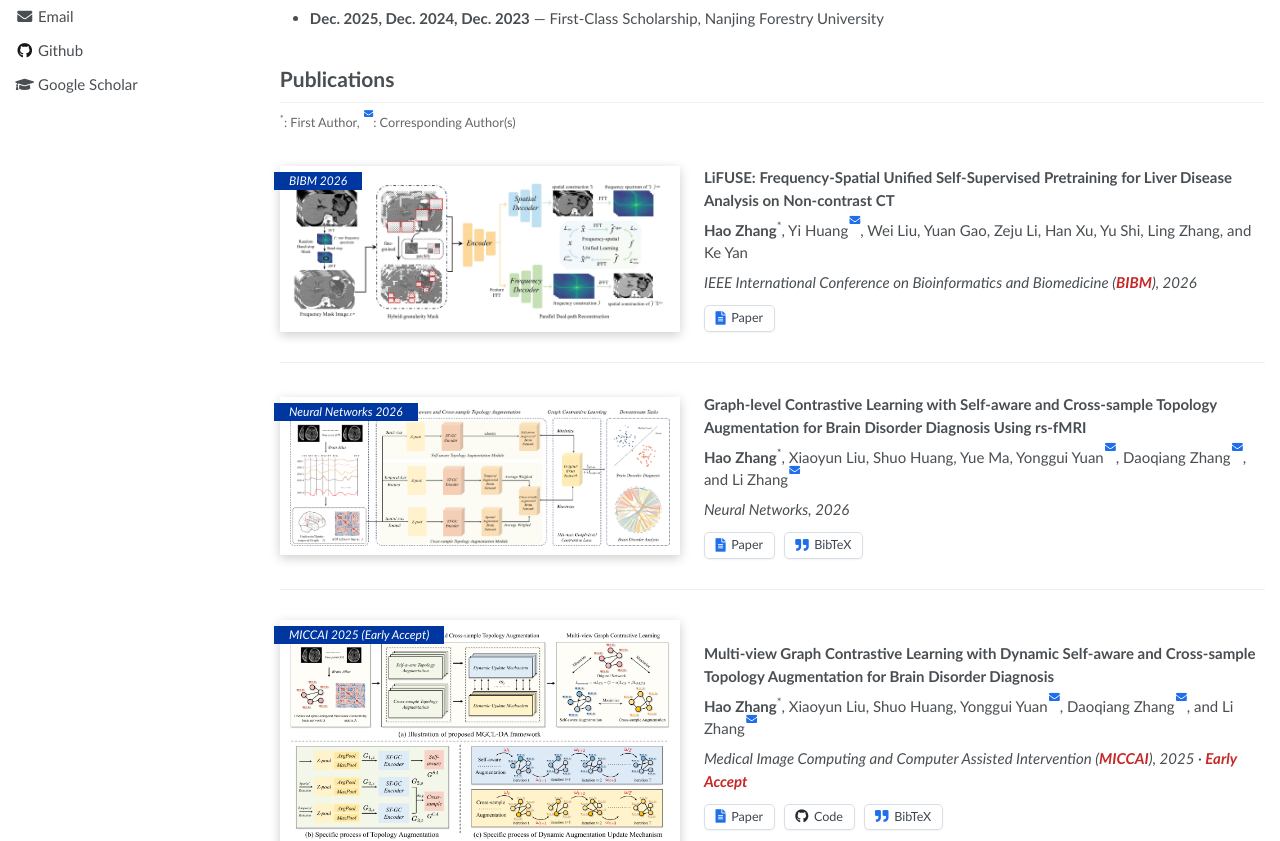
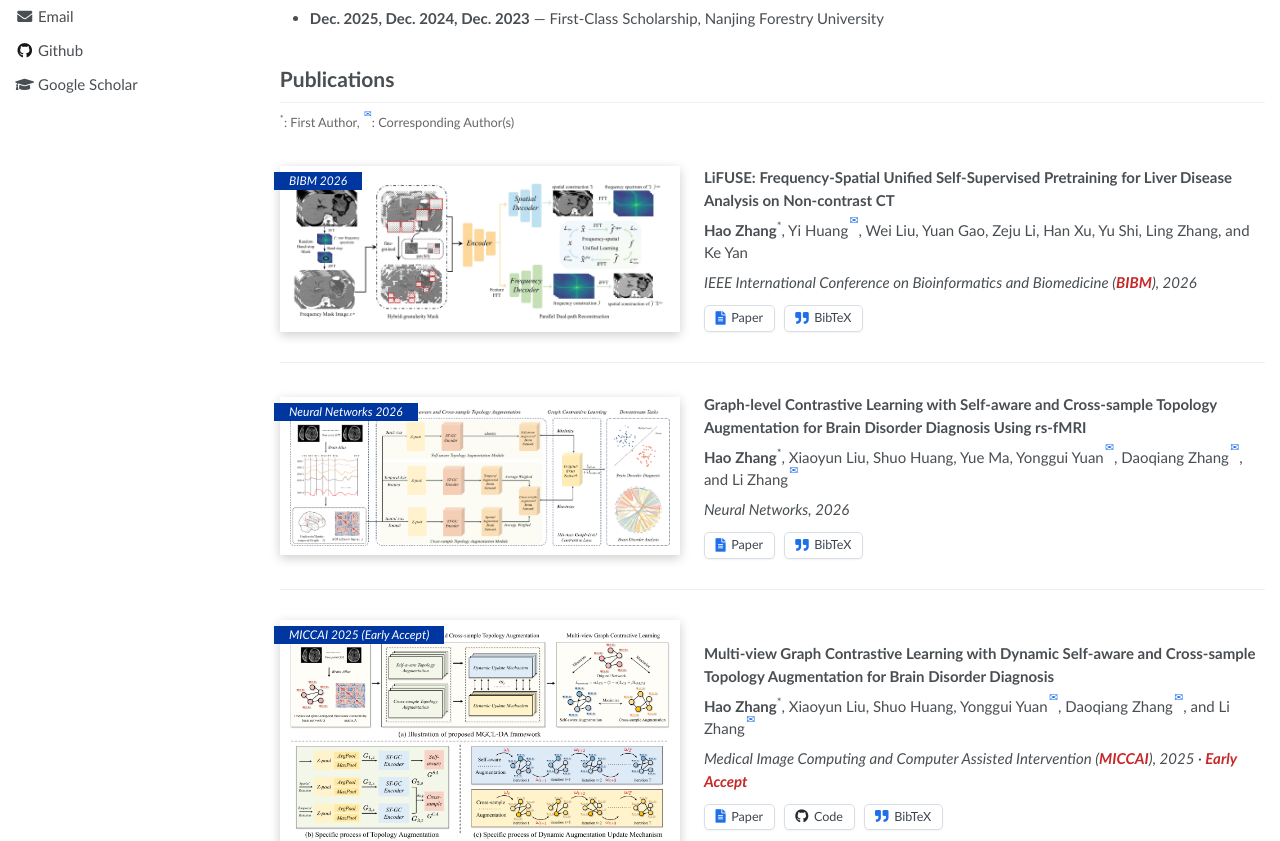
Before and after one commit to goodcodingagoodboy/goodcodingagoodboy.github.io, a Jekyll site: the page built from _pages/about.md, in a window 1280 px wide and 1400 px high, scrolled down 805 px. Shown: the part 380-1221 px from the top of the window. Built offline with Jekyll 4.4.1, drawn with Linux system fonts in a browser that asks for light colours.

Commit message:
Add BIBM BibTeX citation and refine author marker

```diff
--- a/_pages/about.md
+++ b/_pages/about.md
@@ -83,7 +83,7 @@
 
 # Publications
 
-<div class="publication-note"><sup>*</sup>: First Author, <sup class="corresponding-author" title="Corresponding author"><i class="fas fa-envelope" aria-hidden="true"></i></sup>: Corresponding Author(s)</div>
+<div class="publication-note"><sup>*</sup>: First Author, <sup class="corresponding-author" title="Corresponding author">✉</sup>: Corresponding Author(s)</div>
 
 <div class="paper-box">
   <div class="paper-box-image">
@@ -96,12 +96,22 @@
 
 **LiFUSE: Frequency-Spatial Unified Self-Supervised Pretraining for Liver Disease Analysis on Non-contrast CT**
 
-<b>Hao Zhang</b><sup>*</sup>, Yi Huang<sup class="corresponding-author" title="Corresponding author"><i class="fas fa-envelope" aria-hidden="true"></i></sup>, Wei Liu, Yuan Gao, Zeju Li, Han Xu, Yu Shi, Ling Zhang, and Ke Yan
+<b>Hao Zhang</b><sup>*</sup>, Yi Huang<sup class="corresponding-author" title="Corresponding author">✉</sup>, Wei Liu, Yuan Gao, Zeju Li, Han Xu, Yu Shi, Ling Zhang, and Ke Yan
 
 <i>IEEE International Conference on Bioinformatics and Biomedicine (<span class="publication-accent">BIBM</span>), 2026</i>
 
 <div class="publication-actions">
   <a class="pub-btn" href="https://arxiv.org/abs/2610.18243"><i class="fas fa-file-alt" aria-hidden="true"></i><span>Paper</span></a>
+  <button type="button" class="pub-btn" data-bibtex-toggle aria-expanded="false" aria-label="Show LiFUSE BibTeX citation"><i class="fas fa-quote-right" aria-hidden="true"></i><span>BibTeX</span></button>
+</div>
+<div class="pub-bibtex" hidden>
+  <button type="button" class="pub-bibtex-copy" data-bibtex-copy><i class="fas fa-copy" aria-hidden="true"></i><span>Copy</span></button>
+  <pre><code>@InProceedings{ZhaHao_LiFUSE_BIBM2026,
+  author = {Zhang, Hao AND Huang, Yi AND Liu, Wei AND Gao, Yuan AND Li, Zeju AND Xu, Han AND Shi, Yu AND Zhang, Ling AND Yan, Ke},
+  title = {{LiFUSE: Frequency-Spatial Unified Self-Supervised Pretraining for Liver Disease Analysis on Non-contrast CT}},
+  booktitle = {Proceedings of the 2026 IEEE International Conference on Bioinformatics and Biomedicine (BIBM)},
+  year = {2026}
+}</code></pre>
 </div>
 
   </div>
@@ -118,7 +128,7 @@
 
 **Graph-level Contrastive Learning with Self-aware and Cross-sample Topology Augmentation for Brain Disorder Diagnosis Using rs-fMRI**
 
-<b>Hao Zhang</b><sup>*</sup>, Xiaoyun Liu, Shuo Huang, Yue Ma, Yonggui Yuan<sup class="corresponding-author" title="Corresponding author"><i class="fas fa-envelope" aria-hidden="true"></i></sup>, Daoqiang Zhang<sup class="corresponding-author" title="Corresponding author"><i class="fas fa-envelope" aria-hidden="true"></i></sup>, and Li Zhang<sup class="corresponding-author" title="Corresponding author"><i class="fas fa-envelope" aria-hidden="true"></i></sup>
+<b>Hao Zhang</b><sup>*</sup>, Xiaoyun Liu, Shuo Huang, Yue Ma, Yonggui Yuan<sup class="corresponding-author" title="Corresponding author">✉</sup>, Daoqiang Zhang<sup class="corresponding-author" title="Corresponding author">✉</sup>, and Li Zhang<sup class="corresponding-author" title="Corresponding author">✉</sup>
 
 <i>Neural Networks, 2026</i>
 
@@ -151,7 +161,7 @@
 
 **Multi-view Graph Contrastive Learning with Dynamic Self-aware and Cross-sample Topology Augmentation for Brain Disorder Diagnosis**
 
-<b>Hao Zhang</b><sup>*</sup>, Xiaoyun Liu, Shuo Huang, Yonggui Yuan<sup class="corresponding-author" title="Corresponding author"><i class="fas fa-envelope" aria-hidden="true"></i></sup>, Daoqiang Zhang<sup class="corresponding-author" title="Corresponding author"><i class="fas fa-envelope" aria-hidden="true"></i></sup>, and Li Zhang<sup class="corresponding-author" title="Corresponding author"><i class="fas fa-envelope" aria-hidden="true"></i></sup>
+<b>Hao Zhang</b><sup>*</sup>, Xiaoyun Liu, Shuo Huang, Yonggui Yuan<sup class="corresponding-author" title="Corresponding author">✉</sup>, Daoqiang Zhang<sup class="corresponding-author" title="Corresponding author">✉</sup>, and Li Zhang<sup class="corresponding-author" title="Corresponding author">✉</sup>
 
 <i>Medical Image Computing and Computer Assisted Intervention (<span class="publication-accent">MICCAI</span>), 2025 · <span class="publication-accent">Early Accept</span></i>
 
```
